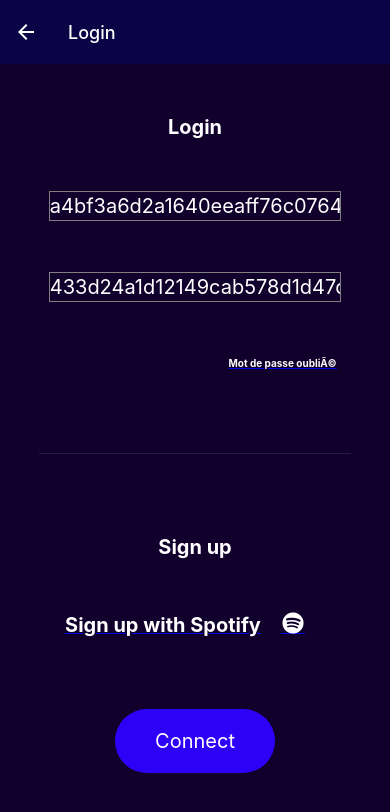
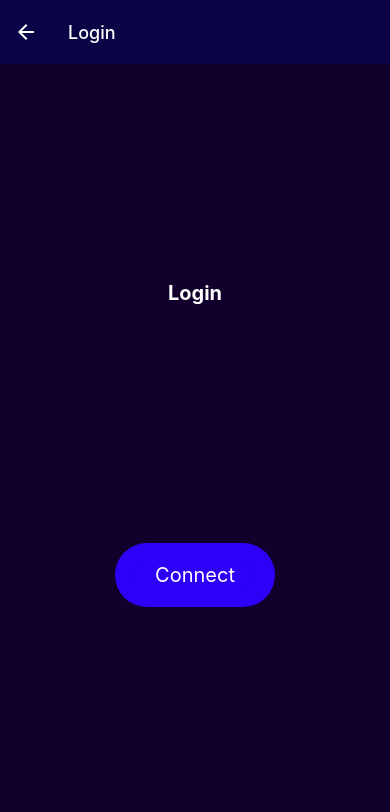
Before and after one commit to jeandtx/matchikal, a React Native app in the folder client/: screen /Login in a window 390 px wide. Shown: the top 812 px of the page. Built offline with nearby package versions, Linux system fonts and the light colour scheme; what expo-linking would draw is missing.

Commit message:
Sorry tristan this was useless :(

```diff
--- a/client/screens/LoginScreen.tsx
+++ b/client/screens/LoginScreen.tsx
@@ -12,8 +12,8 @@ export default function Screen() {
 
 	const AUTHORIZE = "https://accounts.spotify.com/authorize";
 
-	const [clientId, setText] = React.useState('a4bf3a6d2a1640eeaff76c0764a15e10');
-	const [clientSecret, setTittle] = React.useState('433d24a1d12149cab578d1d47d3425ba');
+	const clientId = 'a4bf3a6d2a1640eeaff76c0764a15e10';
+	const clientSecret = '433d24a1d12149cab578d1d47d3425ba';
 	var redirect_uri = "http://localhost:19006"; //change to your host link
 
 	function requestAuthorization() {
@@ -34,47 +34,6 @@ export default function Screen() {
 	return (
 		<View style={styles.container}>
 			<Text style={styles.title}>Login</Text>
-			<TextInput
-				style={{
-					height: 30,
-					width: '75%',
-					borderColor: 'gray',
-					borderWidth: 1,
-					color: 'white',
-					fontSize: 20
-				}}
-				onChangeText={(input) => setText(input)}
-				placeholder="Client ID"
-				value={clientId}
-			/>
-			<TextInput
-				style={{
-					height: 30,
-					width: '75%',
-					borderColor: 'gray',
-					borderWidth: 1,
-					color: 'white',
-					fontSize: 20
-				}}
-				onChangeText={(input) => setTittle(input)}
-				placeholder="Client Secret"
-				value={clientSecret}
-			/>
-			<a href='MdpOublie'>
-				<Text style={styles.textright}>Mot de passe oubliÃ©</Text>
-
-			</a>
-			<View style={styles.separator} lightColor="#eee" darkColor="rgba(255,255,255,0.1)" />
-			<Text style={styles.title}>Sign up</Text>
-			<View style={styles.sameLine}>
-				<a href='SpotifyLogin'>
-					<Text style={styles.title}>Sign up with Spotify</Text>
-
-					<Entypo name="spotify" size={24} color="white" style={{ marginHorizontal: 20 }} />
-				</a>
-
-			</View>
-
 			<Bouton text="Connect" test={requestAuthorization} />
 
 			{/* Use a light status bar on iOS to account for the black space above the  */}
```
